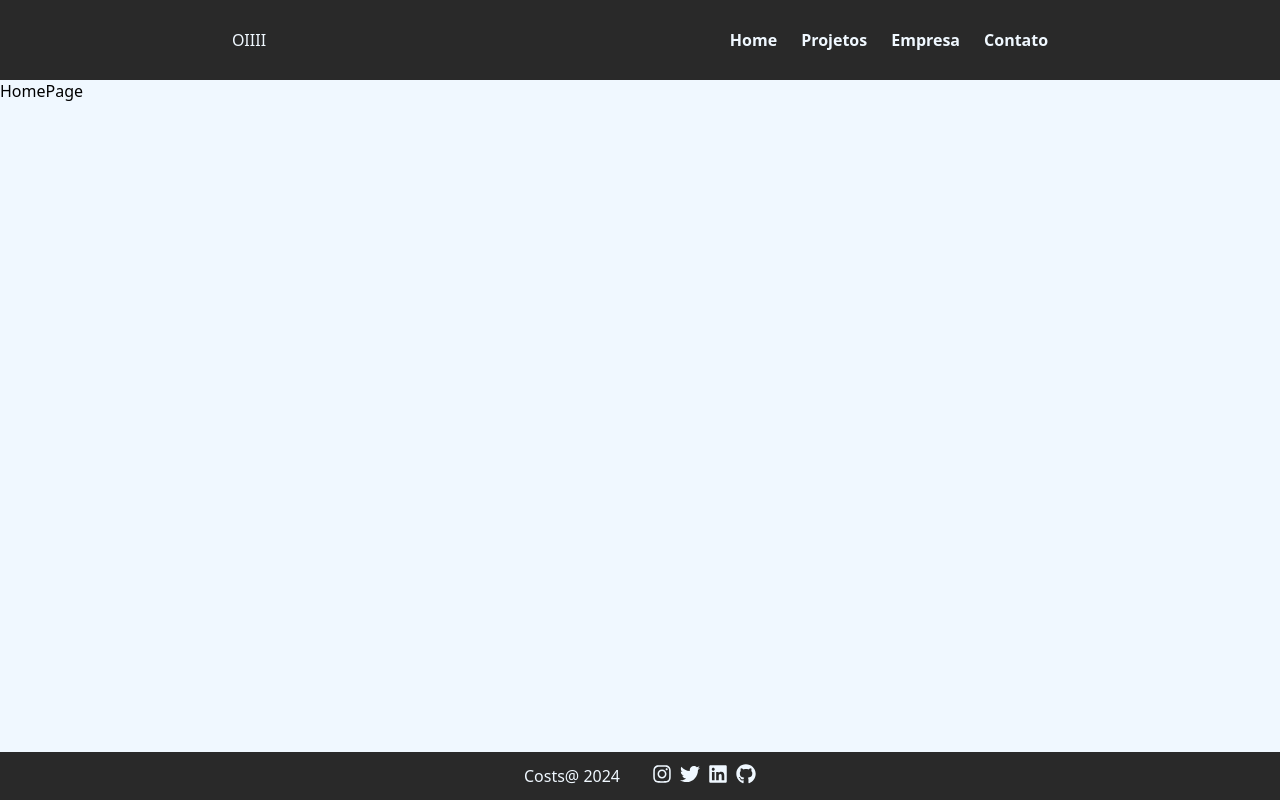
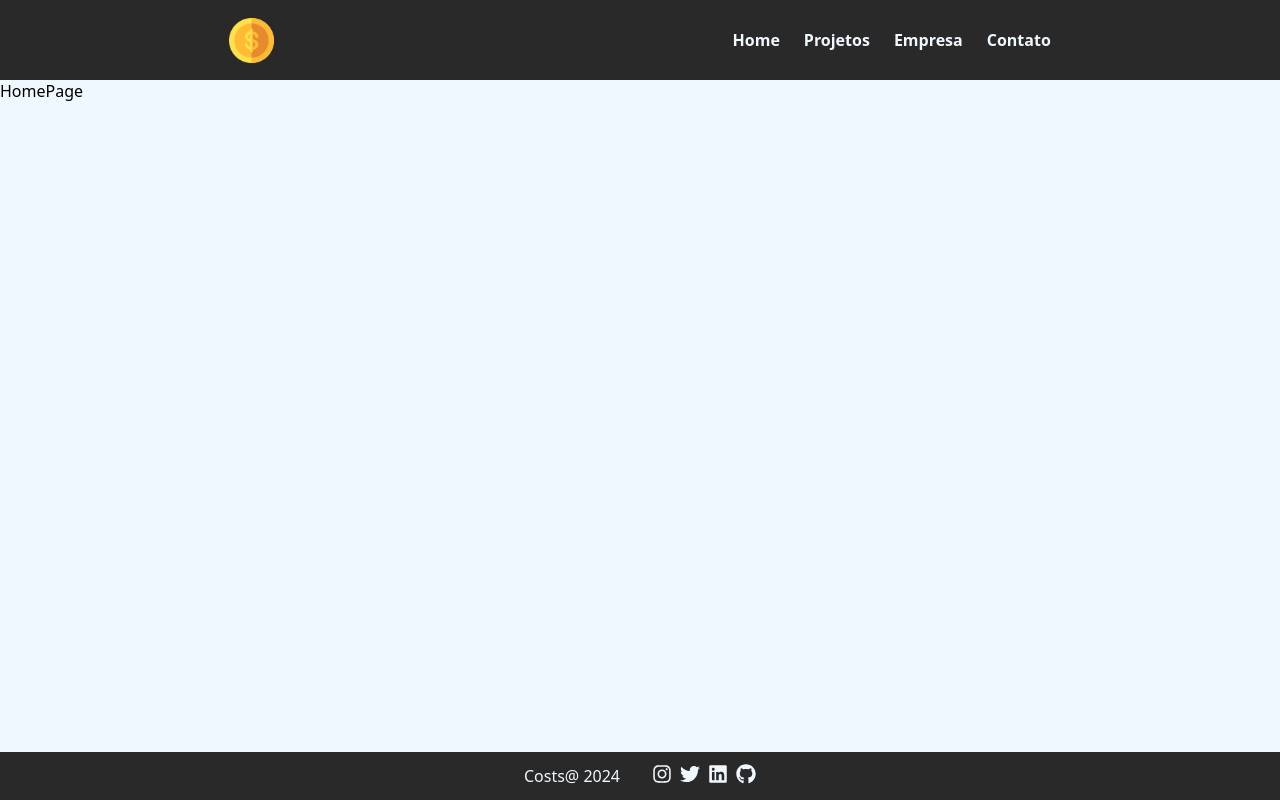
Before and after one commit to diegolts7/GerenciadorProjetos, a React (Create React App) app: page / in a window 1280 px wide. Built offline with nearby package versions, Linux system fonts and the light colour scheme.

Commit message:
adicionando a imagem logo e o favi icon.

```diff
--- a/src/components/layout/cabecalho/Cabecalho.js
+++ b/src/components/layout/cabecalho/Cabecalho.js
@@ -1,5 +1,6 @@
 import styled from "styled-components";
 import Links from "./Links";
+import image from "../../../img/costs_logo.png";
 
 let DivCabecalho = styled.div`
   display: flex;
@@ -13,7 +14,7 @@ let DivCabecalho = styled.div`
 function Cabecalho() {
   return (
     <DivCabecalho>
-      <p>OIIII</p>
+      <img src={image} height="45px" />
       <Links />
     </DivCabecalho>
   );
```
Also changed, not shown: 1 other file (tests, documents, lock files or other folders).
